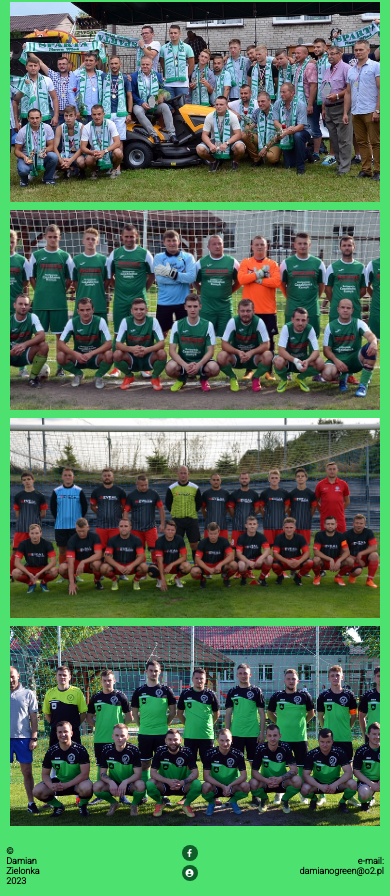
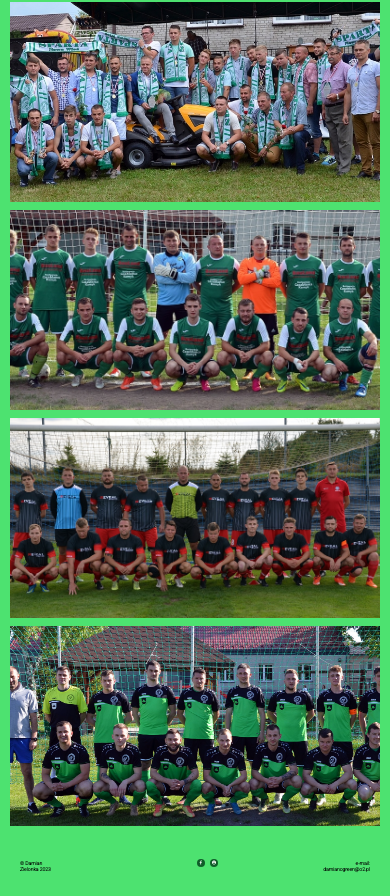
Before and after one commit to damian1704/Chronologia-Sparty, a plain HTML site: page index.html in a window 390 px wide. Shown: the part 4306-5202 px from the top of the page. Drawn offline with Linux system fonts and the light colour scheme; files whose address does not match are found by name.

Commit message:
modified sass

```diff
--- a/sass/style.css
+++ b/sass/style.css
@@ -236,6 +236,23 @@ footer p:last-child {
   .splash {
     font-size: 12px;
   }
+  footer {
+    font-size: 5px;
+  }
+  .social li i {
+    font-size: 4px;
+    width: 8px;
+    height: 8px;
+    border-radius: 50%;
+    padding: 2px;
+  }
+}
+
+/*@media screen and (max-width: 400px) {
+
+  .splash {
+    font-size: 12px;
+  }
   .social li i {
     font-size: 8px;
     width: 16px;
@@ -243,4 +260,4 @@ footer p:last-child {
     border-radius: 50%;
     padding: 4px;
   }
-}
+}*/
```
